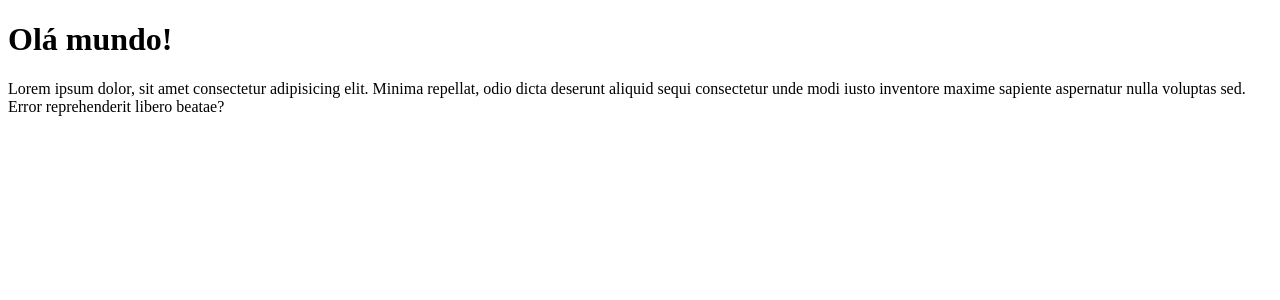
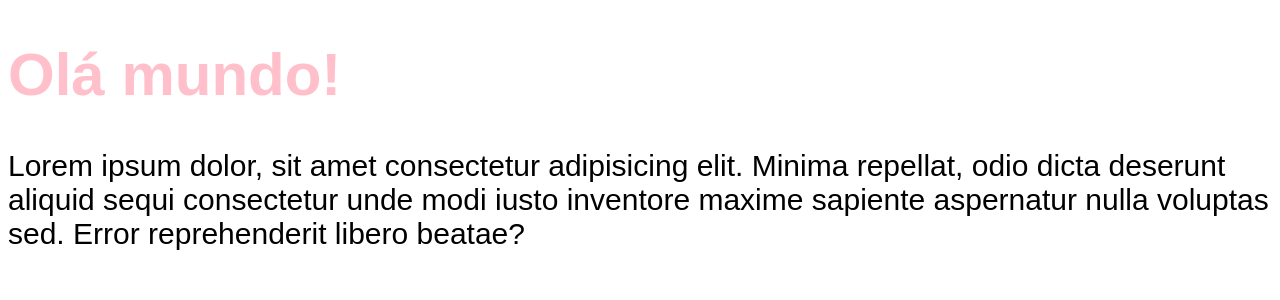
Before and after one commit to Felipe-PS-95/chronos-pomodoro, a React (Vite) app: page / in a window 1280 px wide. Shown: the top 300 px of the page. Built offline with nearby package versions, Linux system fonts and the light colour scheme.

Commit message:
13. Importando e usando arquivos de CSS globais

```diff
--- a/src/App.tsx
+++ b/src/App.tsx
@@ -1,3 +1,6 @@
+import "./styles/theme.css";
+import "./styles/global.css";
+
 export function App() {
   console.log("Oi");
 
--- /dev/null
+++ b/src/styles/global.css
@@ -0,0 +1,8 @@
+body {
+  font-family: sans-serif;
+  font-size: 30px;
+}
+
+h1 {
+  color: var(--primary);
+}
--- /dev/null
+++ b/src/styles/theme.css
@@ -0,0 +1,3 @@
+:root {
+  --primary: pink;
+}
```
